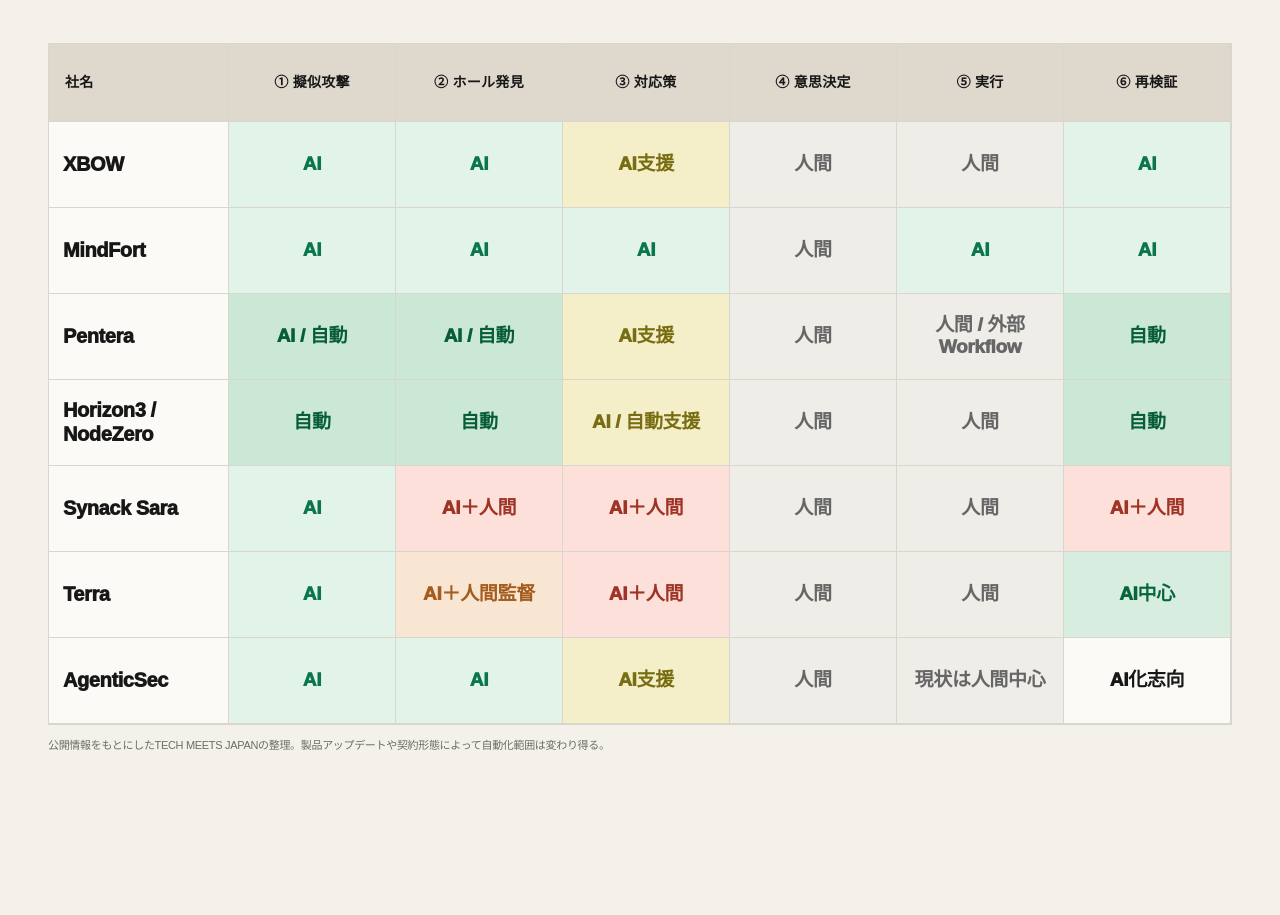
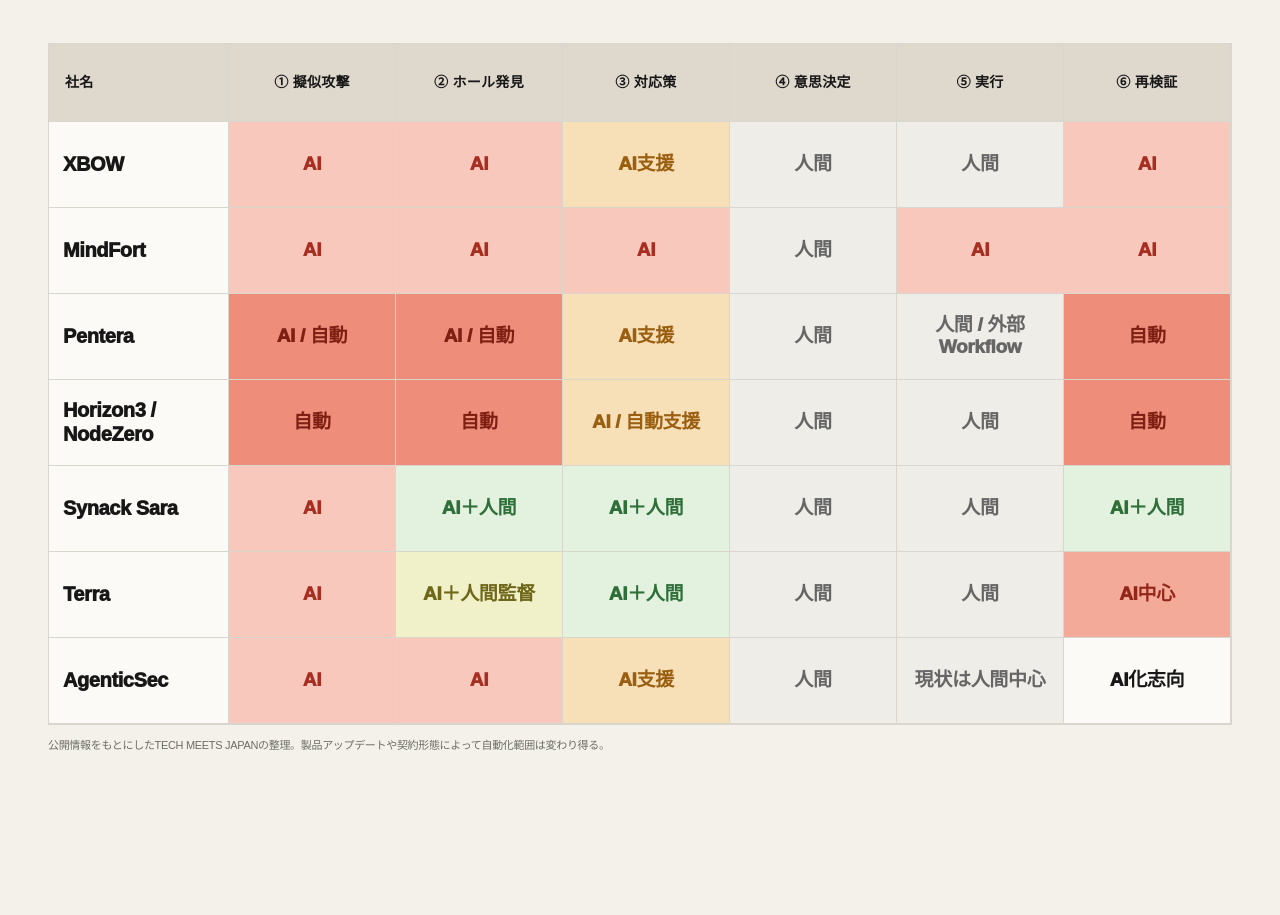
Before and after one commit to yasu-kai/tech-meets-japan, a Next.js app: page /research/offensive-ai in a window 1280 px wide. Shown: the part 1672-2587 px from the top of the page. Built offline with nearby package versions, Linux system fonts and the light colour scheme.

Commit message:
Invert automation heatmap to emphasize AI autonomy

```diff
--- a/app/globals.css
+++ b/app/globals.css
@@ -492,12 +492,12 @@
 }
 .automation-row span{font-size:19px;font-weight:950}
 .automation-row .tone-human{background:#efede8;color:#666}
-.automation-row .tone-hybrid{background:#fde0da;color:#9e3425}
-.automation-row .tone-supervised{background:#f9e6d2;color:#a45d1e}
-.automation-row .tone-assist{background:#f4efc9;color:#786d12}
-.automation-row .tone-ai{background:#e2f3e9;color:#0b754b}
-.automation-row .tone-ai-centered{background:#d6eddf;color:#08663f}
-.automation-row .tone-auto{background:#cbe8d6;color:#075c39}
+.automation-row .tone-hybrid{background:#e3f2df;color:#2f6f39}
+.automation-row .tone-supervised{background:#f0f0c9;color:#6f681b}
+.automation-row .tone-assist{background:#f7dfb8;color:#9a5f11}
+.automation-row .tone-ai{background:#f8c8bd;color:#a72f21}
+.automation-row .tone-ai-centered{background:#f4aa99;color:#932719}
+.automation-row .tone-auto{background:#ee8d79;color:#7e1f14}
 .automation-row .tone-neutral{background:#fbfaf6;color:#171717}
 .automation-row:hover>*{filter:brightness(.985)}
 .research-note{font-size:11px;line-height:1.55;color:var(--muted);margin-top:12px}
```
